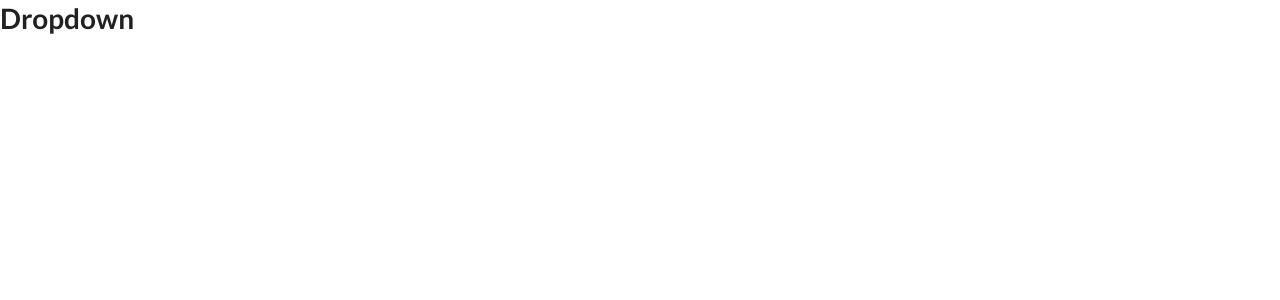
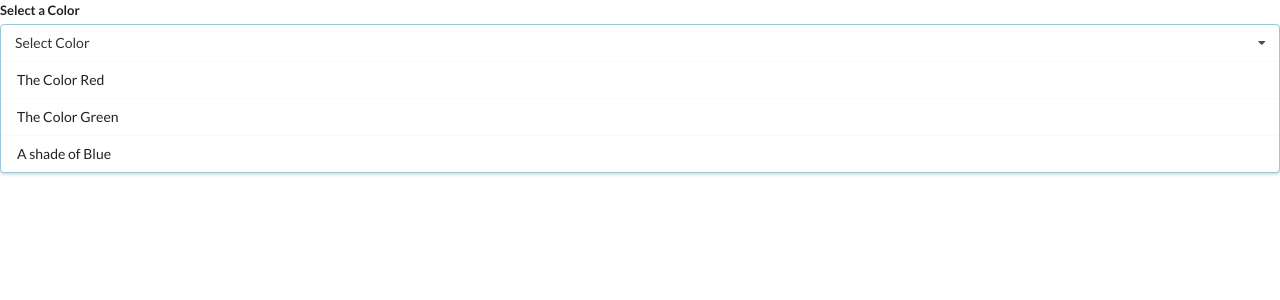
Before and after one commit to brookebryski/widgets-app, a React (Create React App) app: page / in a window 1280 px wide. Shown: the top 300 px of the page. Built offline with nearby package versions, Linux system fonts and the light colour scheme.

Commit message:
began coding dropdown menu for colors

```diff
--- a/src/components/Dropdown.js
+++ b/src/components/Dropdown.js
@@ -1,7 +1,28 @@
 import React from 'react';
 
-const Dropdown = () => {
-    return <h1>Dropdown</h1>
+const Dropdown = ({ options }) => {
+    const renderedOptions = options.map((option) => {
+        return (
+          <div key={option.value} className="item">
+              {option.label}
+          </div>
+        );
+    });
+
+    return (
+     <div className="ui form">
+         <div className="field">
+             <label className="label">Select a Color</label>
+             <div className="ui selection dropdown visible active">
+               <i className="dropdown icon"></i>
+               <div className="text">Select Color</div>
+               <div className="menu visible transition">
+                   {renderedOptions}
+               </div>
+             </div>
+            </div>
+         </div>
+    );
 };
 
 export default Dropdown;
```
